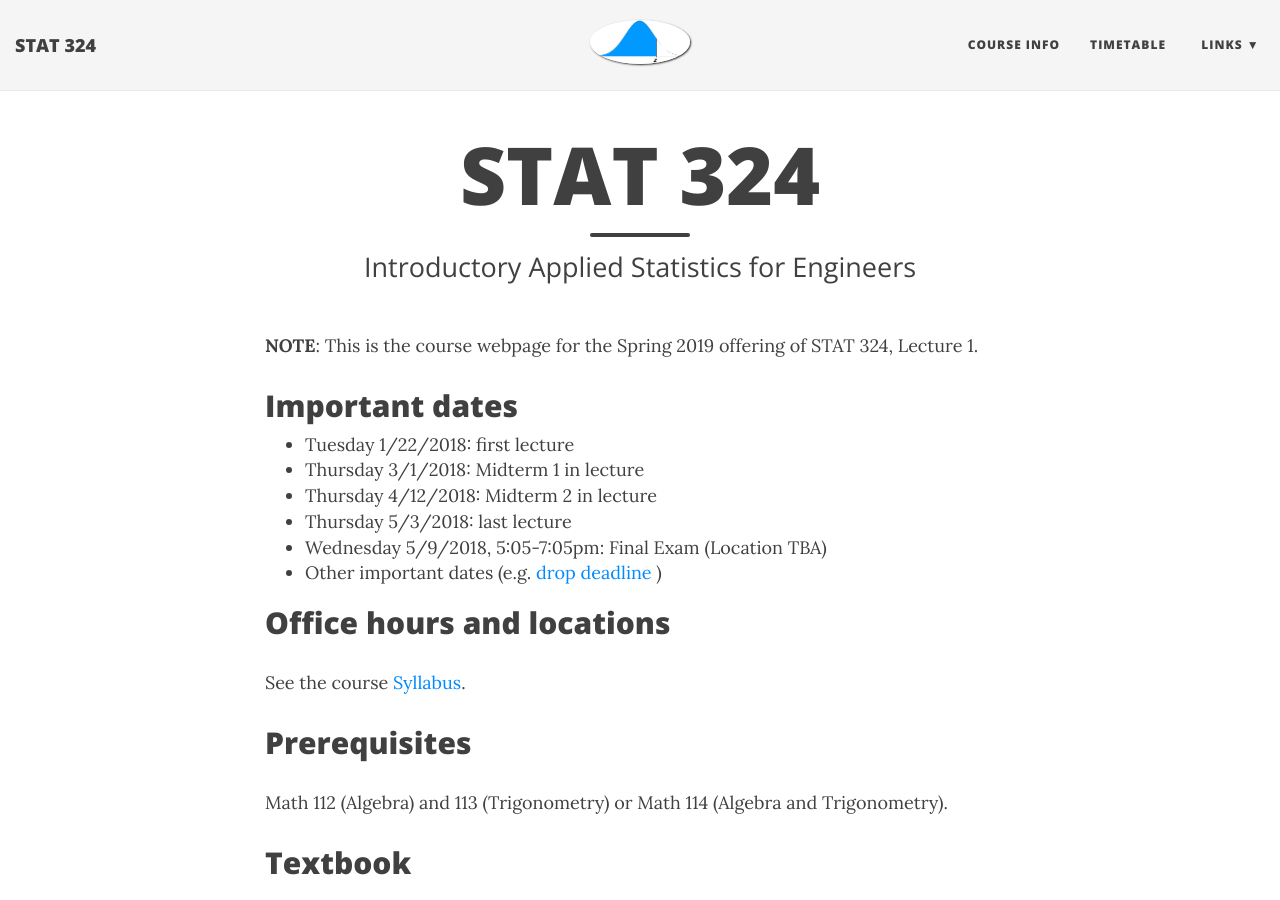
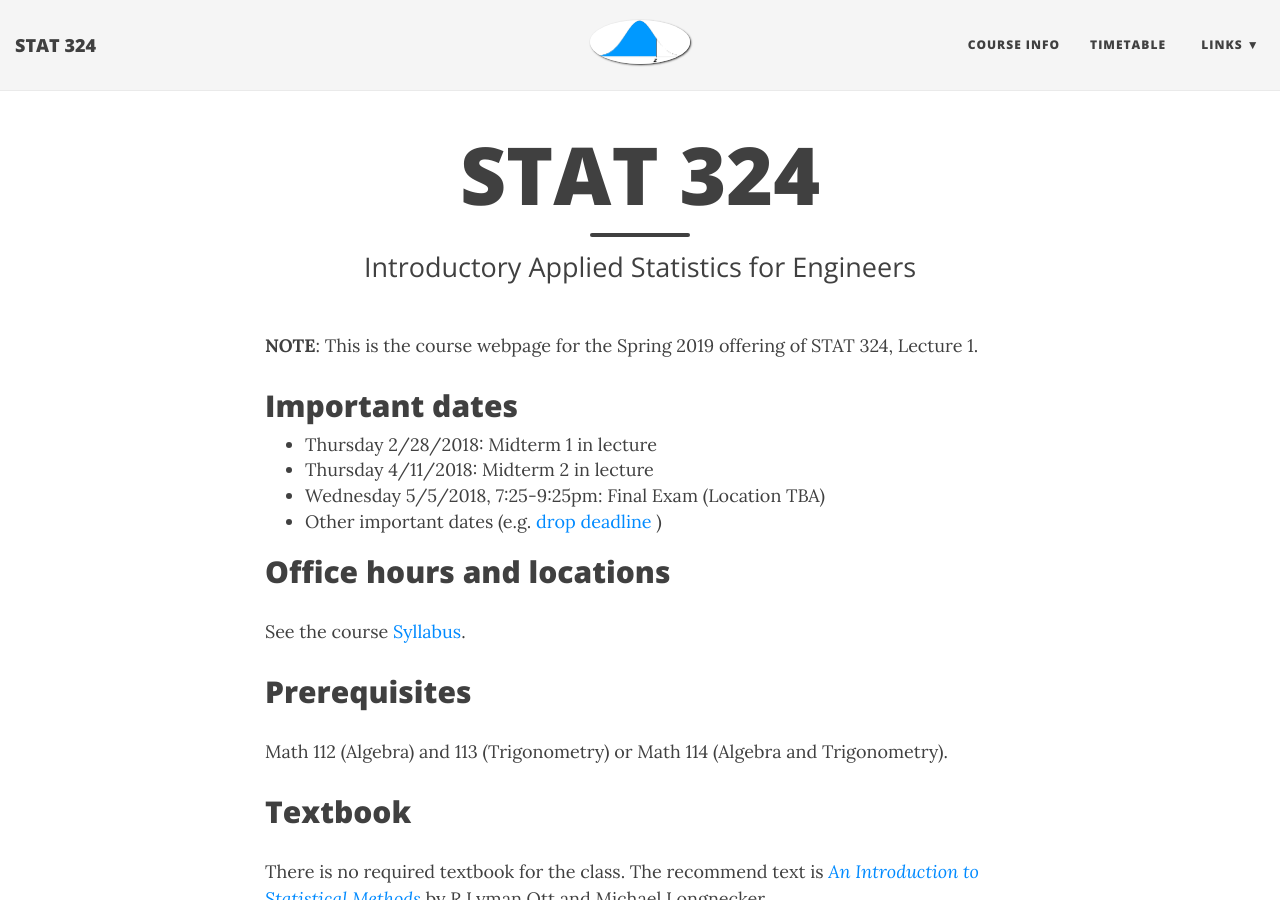
Before and after one commit to duzhewang/stat324, a Jekyll site: the page built from index.md, in a window 1280 px wide and 900 px high. Built offline with Jekyll 4.4.1, drawn with Linux system fonts in a browser that asks for light colours; nearby versions of some CDN libraries.

Commit message:
Update index.md

```diff
--- a/index.md
+++ b/index.md
@@ -8,11 +8,9 @@ subtitle: Introductory Applied Statistics for Engineers
 
 ## Important dates
 
-- Tuesday 1/22/2018: first lecture
-- Thursday 3/1/2018: Midterm 1 in lecture
-- Thursday 4/12/2018: Midterm 2 in lecture
-- Thursday 5/3/2018: last lecture
-- Wednesday 5/9/2018, 5:05-7:05pm: Final Exam (Location TBA)
+- Thursday 2/28/2018: Midterm 1 in lecture
+- Thursday 4/11/2018: Midterm 2 in lecture
+- Wednesday 5/5/2018, 7:25-9:25pm: Final Exam (Location TBA)
 - Other important dates (e.g. [drop deadline](https://registrar.wisc.edu/fall_deadlines_at_a_glance.htm) )
 
 
```
